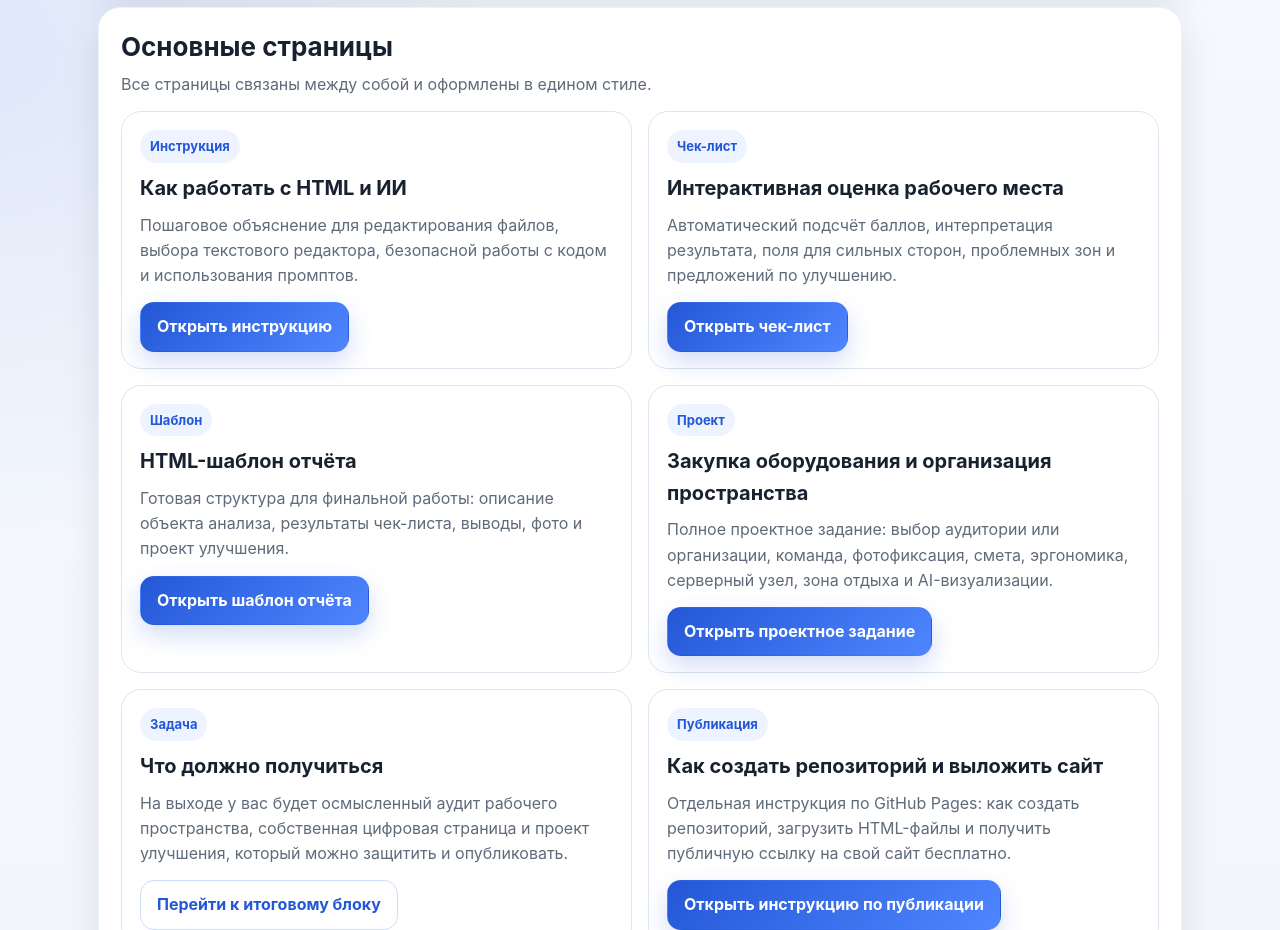
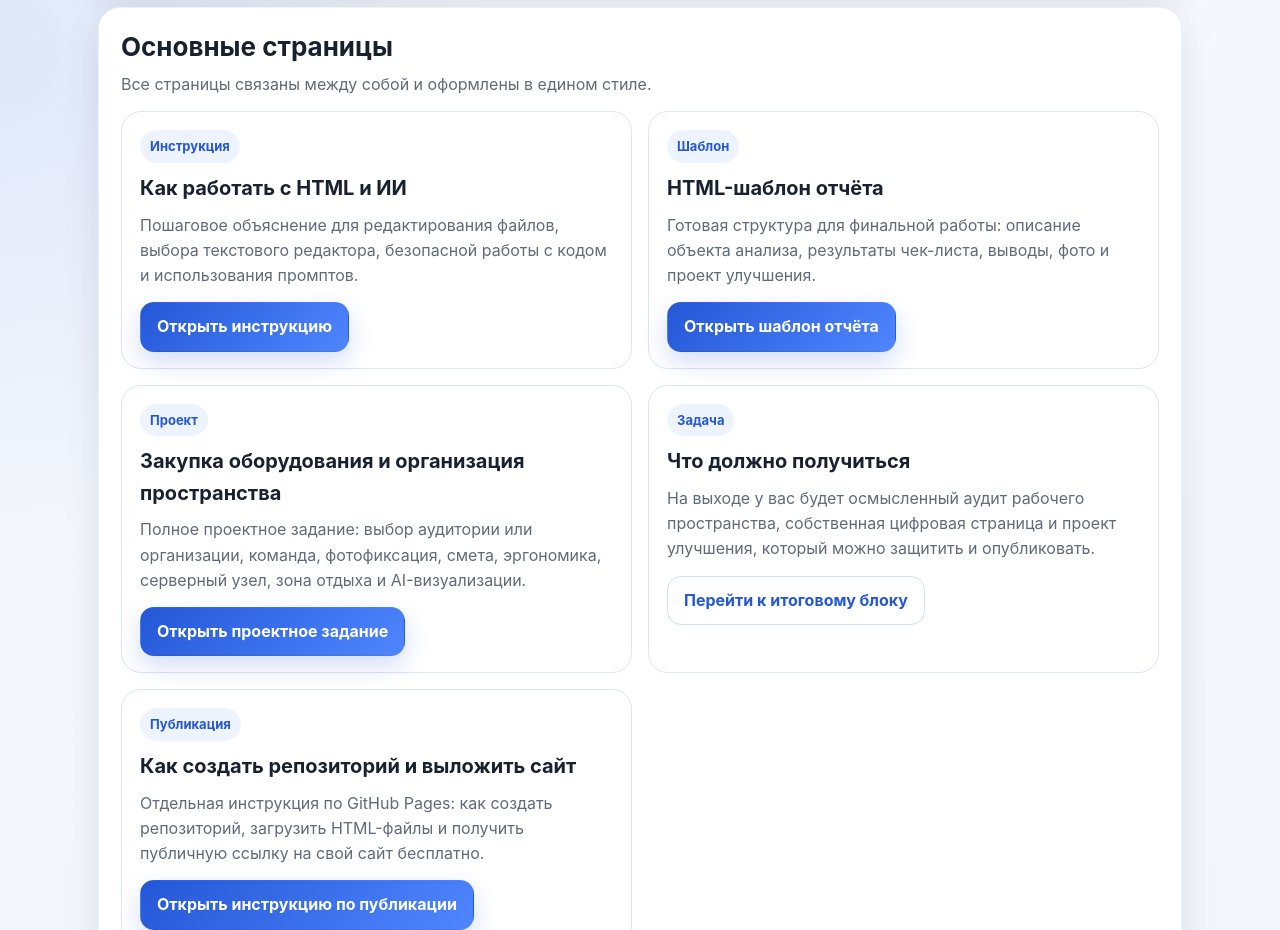
Before and after one commit to drobotnikita0606-ai/-, a plain HTML site: page index.html in a window 1280 px wide. Shown: the part 1160-2090 px from the top of the page. Drawn offline with Linux system fonts and the light colour scheme.

Commit message:
Update index.html

```diff
--- a/index.html
+++ b/index.html
@@ -113,19 +113,11 @@
           </div>
         </div>
         <div class="card">
-          <span class="pill">Чек-лист</span>
-          <h3>Интерактивная оценка рабочего места</h3>
-          <p>Автоматический подсчёт баллов, интерпретация результата, поля для сильных сторон, проблемных зон и предложений по улучшению.</p>
-          <div class="btns">
-            <a class="btn primary" href="student_checklist_interactive.html">Открыть чек-лист</a>
-          </div>
-        </div>
-        <div class="card">
           <span class="pill">Шаблон</span>
           <h3>HTML-шаблон отчёта</h3>
           <p>Готовая структура для финальной работы: описание объекта анализа, результаты чек-листа, выводы, фото и проект улучшения.</p>
           <div class="btns">
-            <a class="btn primary" href="student_report_template.html">Открыть шаблон отчёта</a>
+            <a class="btn primary" href="мое рабочее пространство 2.html">Открыть шаблон отчёта</a>
           </div>
         </div>
         <div class="card">
@@ -141,7 +133,7 @@
           <h3>Что должно получиться</h3>
           <p>На выходе у вас будет осмысленный аудит рабочего пространства, собственная цифровая страница и проект улучшения, который можно защитить и опубликовать.</p>
           <div class="btns">
-            <a class="btn secondary" href="student_checklist_interactive.html#result">Перейти к итоговому блоку</a>
+            <a class="btn secondary" href="Своя страница.html">Перейти к итоговому блоку</a>
           </div>
         </div>
 
```
